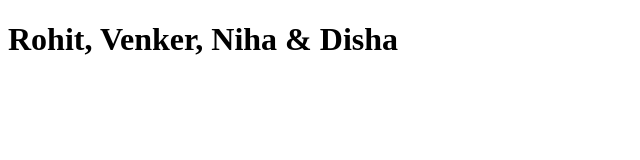
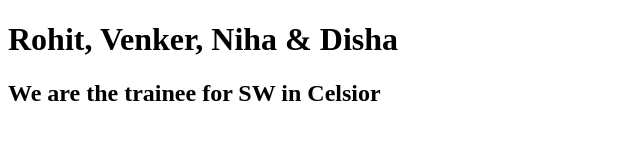
Before and after one commit to johnnynaorem/Demo, a plain HTML site: page second.html in a window 1280 px wide. Shown: the whole page, without its empty margins (0-640 px from the left). Drawn offline with Linux system fonts and the light colour scheme.

Commit message:
fix for red

```diff
--- a/second.html
+++ b/second.html
@@ -7,5 +7,6 @@
 </head>
 <body>
     <h1>Rohit, Venker, Niha & Disha</h1>
+    <h2>We are the trainee for SW in Celsior</h2>
 </body>
 </html>
```
